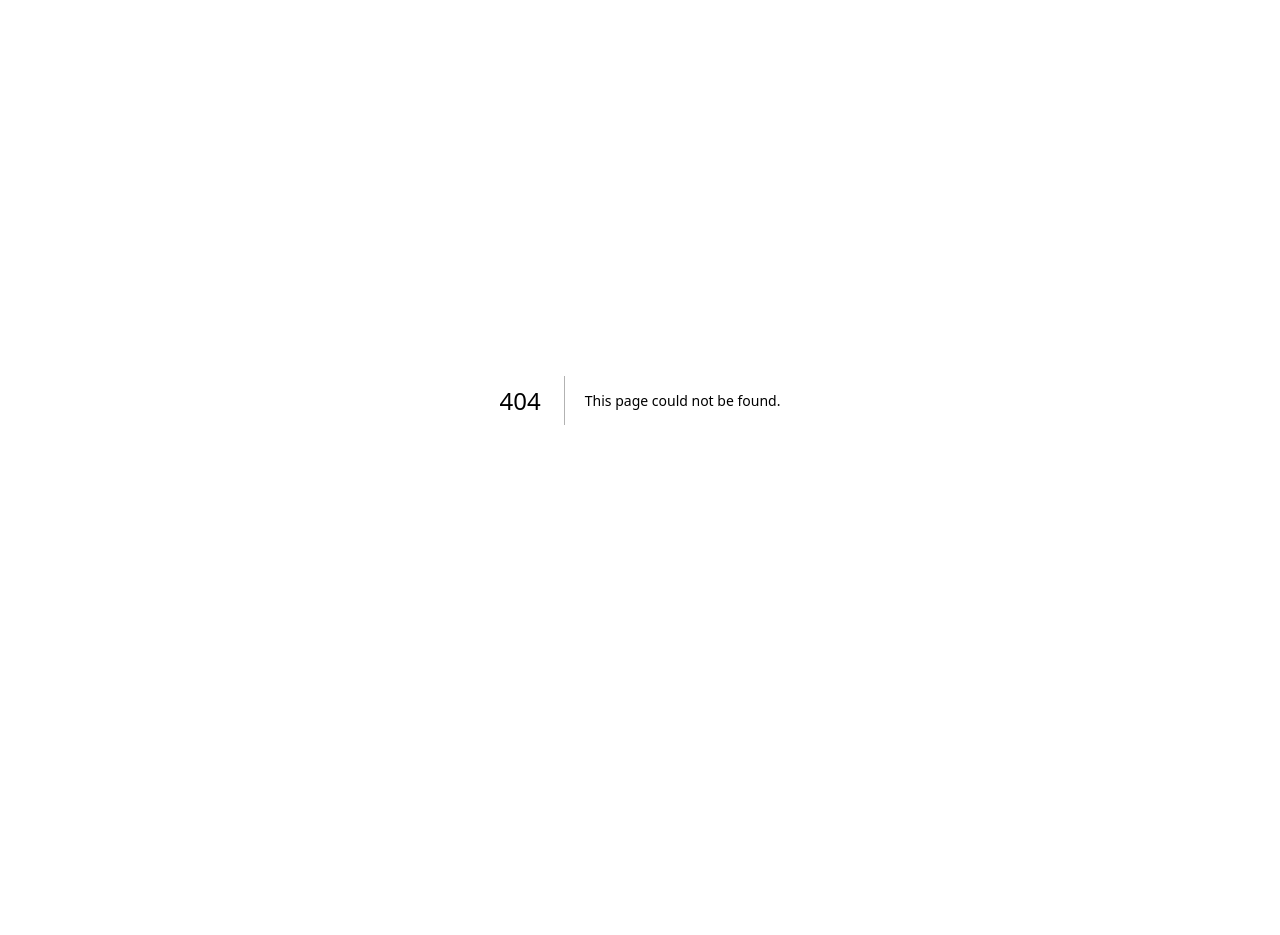
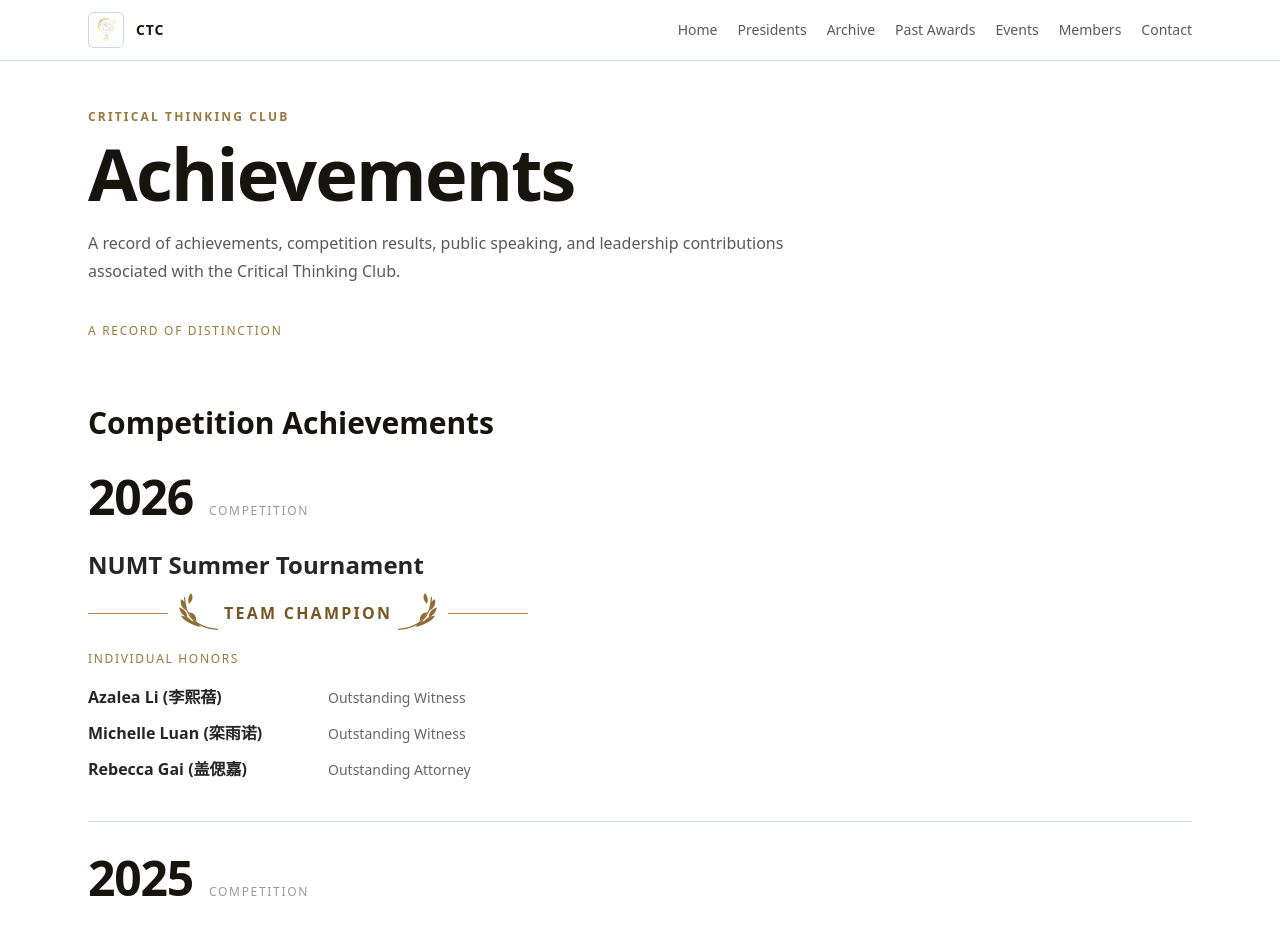
Before and after one commit to henrywyx0730/jlhsctc-official-website, a Next.js app: page /achievements in a window 1280 px wide. Before the commit this address had no page. Shown: the top 935 px of the page. Before the commit the page ends 800 px from the top, so only its background shows below. Built offline with nearby package versions, Linux system fonts and the light colour scheme.

Commit message:
polish achievements page design

```diff
--- /dev/null
+++ b/app/achievements/page.js
@@ -0,0 +1,326 @@
+import SiteHeader from "../components/SiteHeader";
+import SiteFooter from "../components/SiteFooter";
+
+const competitionYears = [
+  {
+    year: "2026",
+    events: [
+      {
+        title: "NUMT Summer Tournament",
+        team: "Team Champion",
+        individual: [
+          {
+            person: "Azalea Li (李熙蓓)",
+            recognition: "Outstanding Witness",
+          },
+          {
+            person: "Michelle Luan (栾雨诺)",
+            recognition: "Outstanding Witness",
+          },
+          {
+            person: "Rebecca Gai (盖偲嘉)",
+            recognition: "Outstanding Attorney",
+          },
+        ],
+      },
+    ],
+  },
+  {
+    year: "2025",
+    events: [
+      {
+        title: "NUMT Winter Tournament",
+        team: "Team 3rd Place",
+        individual: [
+          {
+            person: "Leah Zhuang (庄子慧)",
+            recognition: "Best Attorney",
+          },
+        ],
+      },
+      {
+        title: "PPMT Summer Tournament",
+        individual: [
+          {
+            person: "Lucy Liu (刘美忱)",
+            recognition: "Outstanding Attorney",
+          },
+        ],
+      },
+    ],
+  },
+  {
+    year: "2024",
+    events: [
+      {
+        title: "NUMT Summer Tournament",
+        team: "Team Champion",
+        individual: [
+          {
+            person: "Henry Wu (吴昱贤)",
+            recognition: "Best Attorney",
+          },
+          {
+            person: "Lucy Liu (刘美忱)",
+            recognition: "Best Witness",
+          },
+        ],
+      },
+    ],
+  },
+  {
+    year: "2023",
+    events: [
+      {
+        title: "NUMT Summer Tournament",
+        individual: [
+          {
+            person: "Henry Wu (吴昱贤)",
+            recognition: "Outstanding Attorney",
+          },
+          {
+            person: "Coco Hu (胡可萱)",
+            recognition: "Outstanding Witness Honorable Mention",
+          },
+        ],
+      },
+      {
+        title: "PPMT Summer Tournament",
+        team: "Team 6th Place",
+        individual: [],
+      },
+    ],
+  },
+];
+
+const speakingPeriods = [
+  {
+    period: "2024–2025 TEDx Youth@JLHS",
+    entries: [
+      { person: "Coco Hu (胡可萱)", contribution: "Executive Officer" },
+      { person: "Henry Wu (吴昱贤)", contribution: "Curator" },
+      { person: "Lucy Liu (刘美忱)", contribution: "Speaker" },
+    ],
+  },
+  {
+    period: "2023 TEDx Youth@JLHS",
+    entries: [
+      { person: "Henry Wu (吴昱贤)", contribution: "Speaker" },
+      { person: "Lucy Liu (刘美忱)", contribution: "Host" },
+      {
+        person: "Coco Hu (胡可萱)",
+        contribution: "Speaker; Event Manager",
+      },
+    ],
+  },
+];
+
+function HonorDivider({ label, className = "mt-5" }) {
+  return (
+    <div className={className}>
+      <span className="text-xs font-medium uppercase tracking-[0.14em] text-[#9a783e]">
+        {label}
+      </span>
+    </div>
+  );
+}
+
+function LaurelWreathHalf({ mirrored = false }) {
+  return (
+    <svg
+      viewBox="0 0 48 44"
+      className={`h-10 w-12 shrink-0 ${mirrored ? "scale-x-[-1]" : ""}`}
+      fill="none"
+      stroke="currentColor"
+      strokeLinecap="round"
+      strokeLinejoin="round"
+      aria-hidden="true"
+    >
+      <path d="M43 40C21 38 7 26 7 5" strokeWidth="1.35" />
+      <path d="M17 34c-6-1-11-4-14-9 6 0 11 3 14 9Z" fill="currentColor" stroke="none" />
+      <path d="M10 27c-5-2-8-6-9-11 5 1 9 5 9 11Z" fill="currentColor" stroke="none" />
+      <path d="M8 19c-4-3-6-7-5-12 5 2 7 6 5 12Z" fill="currentColor" stroke="none" />
+      <path d="M12 12c-2-4-1-8 2-12 3 4 2 8-2 12Z" fill="currentColor" stroke="none" />
+      <path d="M25 37c-5 0-10-2-14-6 6-1 11 1 14 6Z" fill="currentColor" stroke="none" />
+      <path d="M20 31c-4-2-7-5-8-10 5 1 8 4 8 10Z" fill="currentColor" stroke="none" />
+    </svg>
+  );
+}
+
+function TeamHonor({ result }) {
+  return (
+    <div
+      className="mt-3 flex items-center gap-2 text-[#8f6d36]"
+      aria-label={`Team award: ${result}`}
+    >
+      <span className="h-px w-20 shrink-0 bg-[#b08d57]" aria-hidden="true" />
+      <div className="flex shrink-0 items-center gap-0">
+        <LaurelWreathHalf />
+        <span className="font-display text-base font-semibold uppercase tracking-[0.14em] text-[#765625]">
+          {result}
+        </span>
+        <LaurelWreathHalf mirrored />
+      </div>
+      <span className="h-px w-20 shrink-0 bg-[#b08d57]" aria-hidden="true" />
+    </div>
+  );
+}
+
+function PlacementHonor({ result }) {
+  return (
+    <div className="mt-3 flex items-center justify-start gap-2 text-[#8f6d36]">
+      <span className="h-px w-7 bg-[#b08d57]" aria-hidden="true" />
+      <span className="font-display text-sm font-semibold uppercase tracking-[0.14em] text-[#765625]">
+        {result}
+      </span>
+      <span className="h-px w-7 bg-[#b08d57]" aria-hidden="true" />
+    </div>
+  );
+}
+
+function AchievementEvent({ event }) {
+  return (
+    <article className="border-t border-[#d0d7de] pt-7 first:border-t-0 first:pt-0">
+      <div className="max-w-3xl">
+        <h4 className="font-display text-2xl font-semibold text-black/85">
+          {event.title}
+        </h4>
+        {event.team && (
+          event.team === "Team Champion" ? (
+            <TeamHonor result={event.team} />
+          ) : (
+            <PlacementHonor result={event.team} />
+          )
+        )}
+      </div>
+
+      {event.individual.length > 0 && (
+        <div className={event.team === "Team Champion" ? "mt-3" : event.team ? "mt-3" : "mt-6"}>
+          <HonorDivider
+            label="Individual Honors"
+            className={event.team === "Team Champion" ? "mt-3" : undefined}
+          />
+          <ul className="mt-4 space-y-3 text-sm leading-6">
+            {event.individual.map((entry) => (
+              <li
+                key={`${event.title}-${entry.person}`}
+                className="flex flex-col gap-0.5 sm:flex-row sm:items-baseline sm:gap-5"
+              >
+                <span className="font-display text-base font-semibold text-black/85 sm:min-w-[220px]">
+                  {entry.person}
+                </span>
+                <span className="text-sm text-black/60">{entry.recognition}</span>
+              </li>
+            ))}
+          </ul>
+        </div>
+      )}
+    </article>
+  );
+}
+
+function AchievementYear({ year }) {
+  return (
+    <section className="border-t border-[#d0d7de] pt-8 first:border-t-0 first:pt-0">
+      <div className="flex items-baseline gap-4">
+        <h3 className="font-display text-5xl font-semibold tracking-tight">
+          {year.year}
+        </h3>
+        <span className="text-xs font-medium uppercase tracking-[0.14em] text-black/40">
+          Competition
+        </span>
+      </div>
+      <div className="mt-7 space-y-8">
+        {year.events.map((event) => (
+          <AchievementEvent key={event.title} event={event} />
+        ))}
+      </div>
+    </section>
+  );
+}
+
+function CompetitionAchievements() {
+  return (
+    <div className="mt-8 space-y-10">
+      {competitionYears.map((year) => (
+        <AchievementYear key={year.year} year={year} />
+      ))}
+    </div>
+  );
+}
+
+function SpeakingPeriod({ period }) {
+  const [year] = period.period.split(" TEDx Youth@JLHS");
+
+  return (
+    <section className="border-t border-[#d0d7de] pt-8 first:border-t-0 first:pt-0">
+      <p className="font-display text-3xl font-semibold">{year}</p>
+      <h3 className="mt-1 font-display text-xl font-semibold text-black/80">
+        TEDx Youth@JLHS
+      </h3>
+      <HonorDivider label="Leadership & Speaking" />
+      <ul className="mt-3 space-y-3 text-sm leading-6">
+        {period.entries.map((entry) => (
+          <li
+            key={`${period.period}-${entry.person}`}
+            className="flex flex-col gap-0.5 sm:flex-row sm:items-baseline sm:gap-5"
+          >
+            <span className="font-semibold text-black/80">{entry.person}</span>
+            <span className="text-black/60">{entry.contribution}</span>
+          </li>
+        ))}
+      </ul>
+    </section>
+  );
+}
+
+function SpeakingAchievements() {
+  return (
+    <div className="mt-8 space-y-10">
+      {speakingPeriods.map((period) => (
+        <SpeakingPeriod key={period.period} period={period} />
+      ))}
+    </div>
+  );
+}
+
+export default function AchievementsPage() {
+  return (
+    <main className="min-h-screen bg-white text-[#17130d]">
+      <SiteHeader />
+
+      <section className="mx-auto max-w-6xl px-6 py-12">
+        <p className="text-xs font-semibold uppercase tracking-[0.18em] text-[#9a783e]">
+          Critical Thinking Club
+        </p>
+        <h1 className="mt-3 font-display text-5xl font-semibold tracking-tight md:text-7xl">
+          Achievements
+        </h1>
+        <p className="mt-5 max-w-3xl text-base leading-7 text-black/65">
+          A record of achievements, competition results, public speaking, and
+          leadership contributions associated with the Critical Thinking Club.
+        </p>
+
+        <div className="mt-8">
+          <HonorDivider label="A Record of Distinction" />
+        </div>
+
+        <section className="mt-16">
+          <h2 className="font-display text-3xl font-semibold">
+            Competition Achievements
+          </h2>
+          <CompetitionAchievements />
+        </section>
+
+        <section className="mt-16">
+          <h2 className="font-display text-3xl font-semibold">
+            Public Speaking &amp; Leadership
+          </h2>
+          <SpeakingAchievements />
+        </section>
+      </section>
+
+      <SiteFooter />
+    </main>
+  );
+}
```
